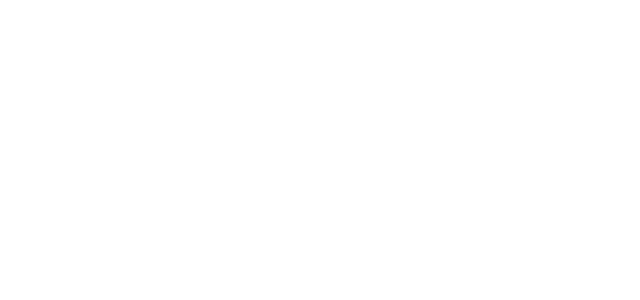
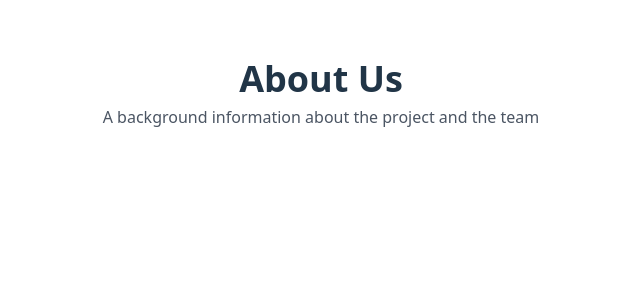
Before and after one commit to AmiinMuse/FareShareNU, a React (Vite) app: page /about in a window 1280 px wide. Before the commit this address had no page. Shown: the top 300 px of the page, without its empty margins (319-959 px from the left). Built offline with nearby package versions, Linux system fonts and the light colour scheme.

Commit message:
about page

```diff
--- a/src/App.jsx
+++ b/src/App.jsx
@@ -7,6 +7,7 @@
 
 // Pages
 import Home from './pages/Home'
+import About from './pages/about'
 import LogIn from './pages/LogIn'
 import SignUp from './pages/SignUp'
 import Help from './pages/Help'
@@ -28,6 +29,7 @@
         <Route path="login" element={<LogIn/>}/>
         <Route path="signup" element={<SignUp/>}/>
         <Route path="help" element={<Help/>}/>
+        <Route path="about" element={<About/>}/>
       </Routes>
     </div>
   )
--- /dev/null
+++ b/src/pages/about.jsx
@@ -0,0 +1,16 @@
+import React from "react";
+
+import './About.css'
+
+const About = () => {
+    return (
+        <div className="max-w-[85rem] px-4 py-10 sm:px-6 lg:px-8 lg:py-14 mx-auto">
+            <div className="max-w-2xl mx-auto text-center mb-10 lg:mb-14">
+                <h2 className="text-2xl font-bold md:text-4xl md:leading-tight dark:text-white"> About Us</h2>
+                <p className="mt-1 text-gray-600 dark:text-gray-400">A background information about the project and the team </p>
+            </div>
+        </div>
+    )
+}
+
+export default About
```
Also changed, not shown: src/pages/about.css (added).
